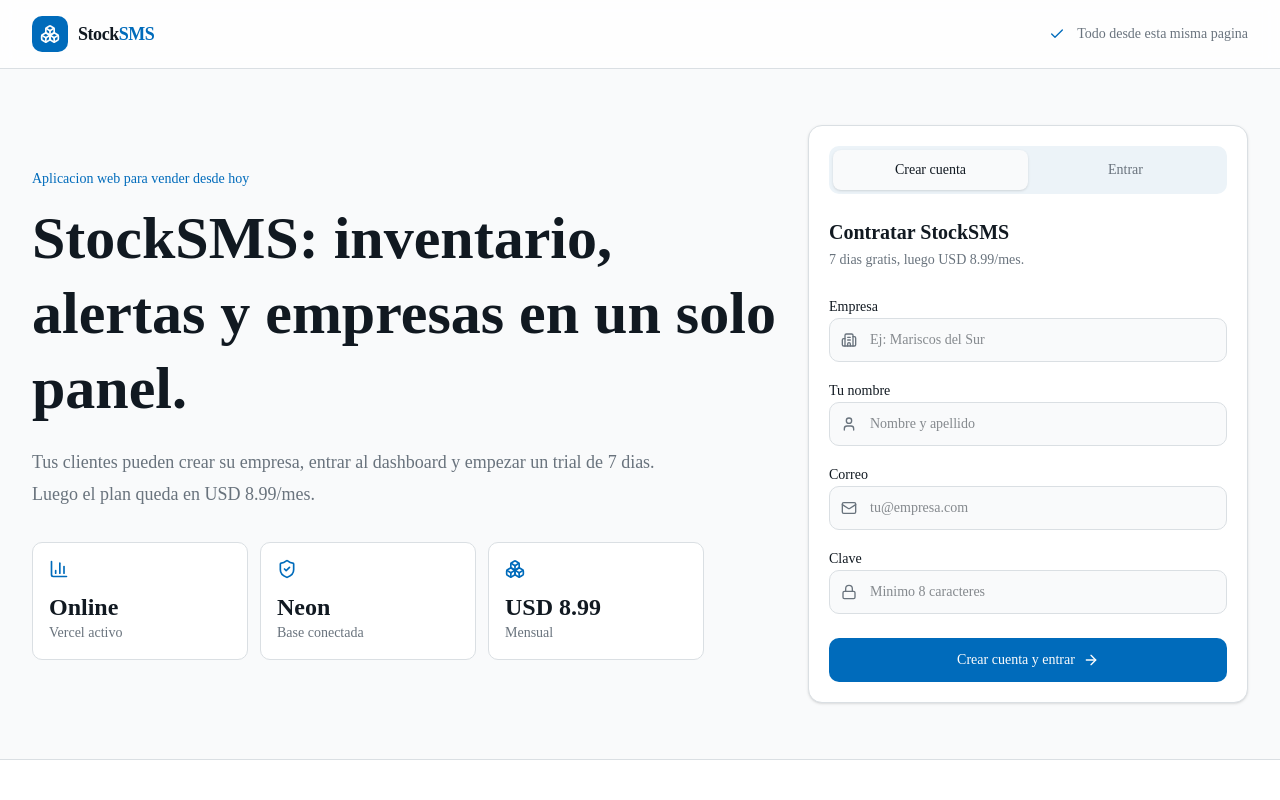
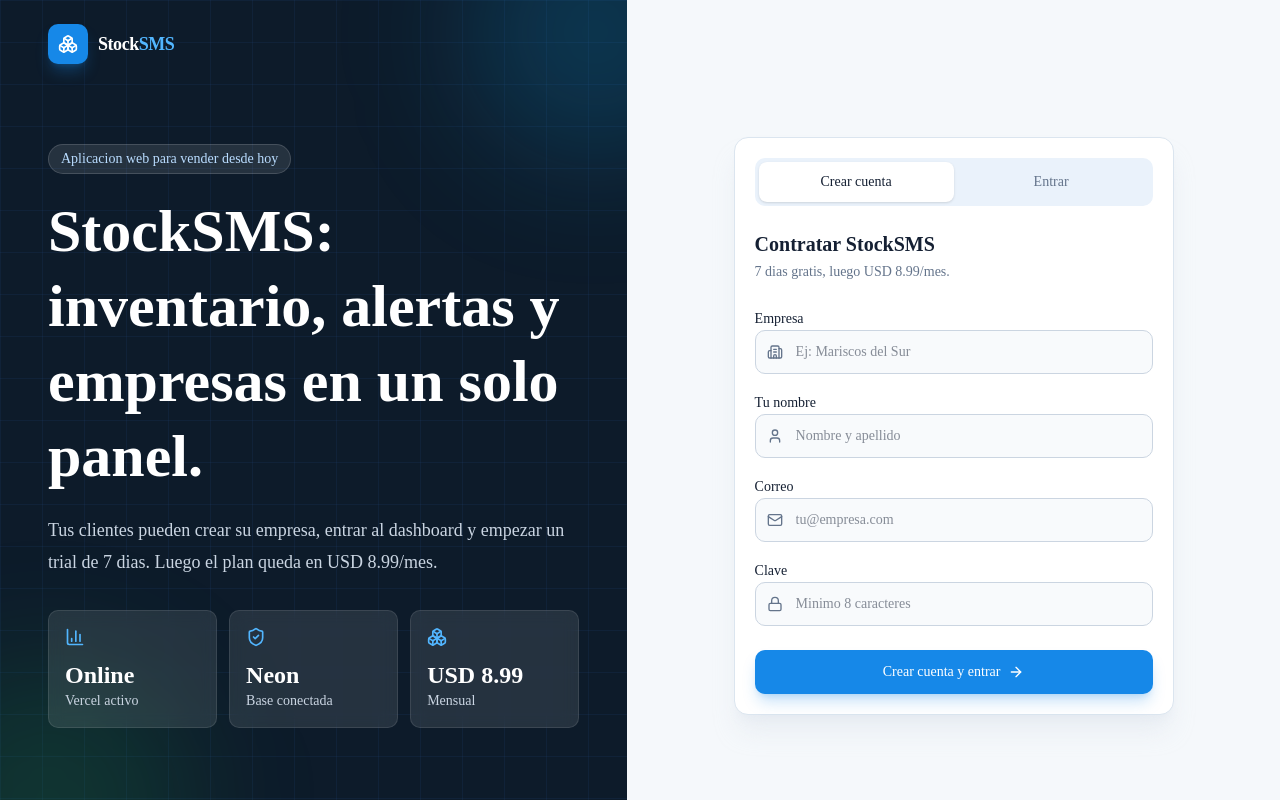
Before and after one commit to juanpeyre-00/stock-sms-web-app, a Next.js app: page / in a window 1280 px wide. Shown: the top 800 px of the page. Built offline with nearby package versions, Linux system fonts and the light colour scheme.

Commit message:
Restore branded public page colors

```diff
--- a/app/page.tsx
+++ b/app/page.tsx
@@ -112,62 +112,66 @@ export default function PublicHomePage() {
   }
 
   return (
-    <main className="min-h-screen bg-background text-foreground">
-      <header className="border-b border-border bg-card/80 backdrop-blur">
-        <div className="mx-auto flex max-w-7xl items-center justify-between gap-4 px-5 py-4 md:px-8">
-          <div className="flex items-center gap-2.5">
-            <span className="flex h-9 w-9 items-center justify-center rounded-lg bg-primary text-primary-foreground">
+    <main className="min-h-screen bg-[#f5f8fb] text-[#152033]">
+      <section className="grid min-h-screen lg:grid-cols-[0.98fr_1.02fr]">
+        <div className="relative flex flex-col justify-between overflow-hidden bg-[#0d1b2a] px-5 py-6 text-white md:px-10 lg:px-12">
+          <div className="absolute inset-0 opacity-30 [background-image:linear-gradient(rgba(68,145,255,.22)_1px,transparent_1px),linear-gradient(90deg,rgba(68,145,255,.22)_1px,transparent_1px)] [background-size:42px_42px]" />
+          <div className="absolute right-0 top-0 h-64 w-64 translate-x-24 -translate-y-24 rounded-full bg-[#0ea5e9]/20 blur-3xl" />
+          <div className="absolute bottom-0 left-0 h-72 w-72 -translate-x-24 translate-y-24 rounded-full bg-[#22c55e]/15 blur-3xl" />
+
+          <div className="relative z-10 flex items-center gap-2.5">
+            <span className="flex h-10 w-10 items-center justify-center rounded-lg bg-[#1688e8] text-white shadow-lg shadow-[#1688e8]/30">
               <Boxes className="h-5 w-5" />
             </span>
             <span className="text-lg font-semibold tracking-tight">
-              Stock<span className="text-primary">SMS</span>
+              Stock<span className="text-[#52b6ff]">SMS</span>
             </span>
           </div>
-          <div className="hidden items-center gap-3 text-sm text-muted-foreground sm:flex">
-            <Check className="h-4 w-4 text-primary" />
-            Todo desde esta misma pagina
-          </div>
-        </div>
-      </header>
 
-      <section className="mx-auto grid max-w-7xl gap-8 px-5 py-10 md:px-8 lg:grid-cols-[1fr_440px] lg:py-14">
-        <div className="flex flex-col justify-center">
-          <p className="text-sm font-medium text-primary">
+          <div className="relative z-10 max-w-xl py-14 lg:py-20">
+            <p className="inline-flex rounded-full border border-white/15 bg-white/10 px-3 py-1 text-sm font-medium text-[#b9dcff]">
               Aplicacion web para vender desde hoy
             </p>
-          <h1 className="mt-3 max-w-3xl text-4xl font-semibold leading-tight md:text-6xl">
+            <h1 className="mt-5 text-4xl font-semibold leading-tight md:text-6xl">
               StockSMS: inventario, alertas y empresas en un solo panel.
             </h1>
-          <p className="mt-5 max-w-2xl text-lg leading-8 text-muted-foreground">
-            Tus clientes pueden crear su empresa, entrar al dashboard y empezar
-            un trial de {TRIAL_DAYS} dias. Luego el plan queda en{' '}
+            <p className="mt-5 text-lg leading-8 text-slate-300">
+              Tus clientes pueden crear su empresa, entrar al dashboard y
+              empezar un trial de {TRIAL_DAYS} dias. Luego el plan queda en{' '}
               {MONTHLY_PRICE_LABEL}.
             </p>
 
-          <div className="mt-8 grid max-w-2xl gap-3 sm:grid-cols-3">
-            <div className="rounded-lg border border-border bg-card p-4">
-              <BarChart3 className="h-5 w-5 text-primary" />
+            <div className="mt-8 grid gap-3 sm:grid-cols-3">
+              <div className="rounded-lg border border-white/10 bg-white/10 p-4 backdrop-blur">
+                <BarChart3 className="h-5 w-5 text-[#52b6ff]" />
                 <p className="mt-3 text-2xl font-semibold">Online</p>
-              <p className="text-sm text-muted-foreground">Vercel activo</p>
+                <p className="text-sm text-slate-300">Vercel activo</p>
               </div>
-            <div className="rounded-lg border border-border bg-card p-4">
-              <ShieldCheck className="h-5 w-5 text-primary" />
+              <div className="rounded-lg border border-white/10 bg-white/10 p-4 backdrop-blur">
+                <ShieldCheck className="h-5 w-5 text-[#52b6ff]" />
                 <p className="mt-3 text-2xl font-semibold">Neon</p>
-              <p className="text-sm text-muted-foreground">Base conectada</p>
+                <p className="text-sm text-slate-300">Base conectada</p>
               </div>
-            <div className="rounded-lg border border-border bg-card p-4">
-              <Boxes className="h-5 w-5 text-primary" />
+              <div className="rounded-lg border border-white/10 bg-white/10 p-4 backdrop-blur">
+                <Boxes className="h-5 w-5 text-[#52b6ff]" />
                 <p className="mt-3 text-2xl font-semibold">USD 8.99</p>
-              <p className="text-sm text-muted-foreground">Mensual</p>
+                <p className="text-sm text-slate-300">Mensual</p>
               </div>
             </div>
           </div>
 
+          <div className="relative z-10 flex items-center gap-3 text-sm text-slate-300">
+            <Check className="h-5 w-5 text-[#38bdf8]" />
+            Todo desde esta misma pagina: ver, contratar y entrar.
+          </div>
+        </div>
+
+        <div className="flex items-center justify-center px-5 py-10 md:px-8">
         <form
           onSubmit={handleSubmit}
-          className="rounded-xl border border-border bg-card p-5 shadow-sm"
+          className="w-full max-w-[440px] rounded-xl border border-[#dbe5ef] bg-white p-5 shadow-xl shadow-slate-200/70"
         >
-          <div className="grid grid-cols-2 rounded-lg bg-secondary p-1">
+          <div className="grid grid-cols-2 rounded-lg bg-[#eaf2fb] p-1">
             <button
               type="button"
               onClick={() => {
@@ -176,8 +180,8 @@ export default function PublicHomePage() {
               }}
               className={`h-10 rounded-md text-sm font-medium transition-colors ${
                 mode === 'signup'
-                  ? 'bg-background text-foreground shadow-sm'
-                  : 'text-muted-foreground'
+                  ? 'bg-white text-[#152033] shadow-sm'
+                  : 'text-[#64748b]'
               }`}
             >
               Crear cuenta
@@ -190,18 +194,18 @@ export default function PublicHomePage() {
               }}
               className={`h-10 rounded-md text-sm font-medium transition-colors ${
                 mode === 'login'
-                  ? 'bg-background text-foreground shadow-sm'
-                  : 'text-muted-foreground'
+                  ? 'bg-white text-[#152033] shadow-sm'
+                  : 'text-[#64748b]'
               }`}
             >
               Entrar
             </button>
           </div>
 
-          <h2 className="mt-6 text-xl font-semibold">
+          <h2 className="mt-6 text-xl font-semibold text-[#152033]">
             {mode === 'signup' ? 'Contratar StockSMS' : 'Entrar al panel'}
           </h2>
-          <p className="mt-1 text-sm text-muted-foreground">
+          <p className="mt-1 text-sm text-[#64748b]">
             {mode === 'signup'
               ? `${TRIAL_DAYS} dias gratis, luego ${MONTHLY_PRICE_LABEL}.`
               : 'Usa el correo y clave de tu empresa.'}
@@ -211,29 +215,29 @@ export default function PublicHomePage() {
             {mode === 'signup' && (
               <>
                 <label className="block space-y-1.5">
-                  <span className="text-sm font-medium">Empresa</span>
+                  <span className="text-sm font-medium text-[#152033]">Empresa</span>
                   <span className="relative block">
-                    <Building2 className="pointer-events-none absolute left-3 top-1/2 h-4 w-4 -translate-y-1/2 text-muted-foreground" />
+                    <Building2 className="pointer-events-none absolute left-3 top-1/2 h-4 w-4 -translate-y-1/2 text-[#64748b]" />
                     <input
                       required
                       value={companyName}
                       onChange={(event) => setCompanyName(event.target.value)}
                       placeholder="Ej: Mariscos del Sur"
-                      className="h-11 w-full rounded-lg border border-input bg-background pl-10 pr-3 text-sm outline-none focus:ring-2 focus:ring-ring/40"
+                      className="h-11 w-full rounded-lg border border-[#cbd5e1] bg-[#f8fafc] pl-10 pr-3 text-sm text-[#152033] outline-none focus:border-[#1688e8] focus:ring-2 focus:ring-[#1688e8]/25"
                     />
                   </span>
                 </label>
 
                 <label className="block space-y-1.5">
-                  <span className="text-sm font-medium">Tu nombre</span>
+                  <span className="text-sm font-medium text-[#152033]">Tu nombre</span>
                   <span className="relative block">
-                    <User className="pointer-events-none absolute left-3 top-1/2 h-4 w-4 -translate-y-1/2 text-muted-foreground" />
+                    <User className="pointer-events-none absolute left-3 top-1/2 h-4 w-4 -translate-y-1/2 text-[#64748b]" />
                     <input
                       required
                       value={name}
                       onChange={(event) => setName(event.target.value)}
                       placeholder="Nombre y apellido"
-                      className="h-11 w-full rounded-lg border border-input bg-background pl-10 pr-3 text-sm outline-none focus:ring-2 focus:ring-ring/40"
+                      className="h-11 w-full rounded-lg border border-[#cbd5e1] bg-[#f8fafc] pl-10 pr-3 text-sm text-[#152033] outline-none focus:border-[#1688e8] focus:ring-2 focus:ring-[#1688e8]/25"
                     />
                   </span>
                 </label>
@@ -241,24 +245,24 @@ export default function PublicHomePage() {
             )}
 
             <label className="block space-y-1.5">
-              <span className="text-sm font-medium">Correo</span>
+              <span className="text-sm font-medium text-[#152033]">Correo</span>
               <span className="relative block">
-                <Mail className="pointer-events-none absolute left-3 top-1/2 h-4 w-4 -translate-y-1/2 text-muted-foreground" />
+                <Mail className="pointer-events-none absolute left-3 top-1/2 h-4 w-4 -translate-y-1/2 text-[#64748b]" />
                 <input
                   required
                   type="email"
                   value={email}
                   onChange={(event) => setEmail(event.target.value)}
                   placeholder="tu@empresa.com"
-                  className="h-11 w-full rounded-lg border border-input bg-background pl-10 pr-3 text-sm outline-none focus:ring-2 focus:ring-ring/40"
+                  className="h-11 w-full rounded-lg border border-[#cbd5e1] bg-[#f8fafc] pl-10 pr-3 text-sm text-[#152033] outline-none focus:border-[#1688e8] focus:ring-2 focus:ring-[#1688e8]/25"
                 />
               </span>
             </label>
 
             <label className="block space-y-1.5">
-              <span className="text-sm font-medium">Clave</span>
+              <span className="text-sm font-medium text-[#152033]">Clave</span>
               <span className="relative block">
-                <Lock className="pointer-events-none absolute left-3 top-1/2 h-4 w-4 -translate-y-1/2 text-muted-foreground" />
+                <Lock className="pointer-events-none absolute left-3 top-1/2 h-4 w-4 -translate-y-1/2 text-[#64748b]" />
                 <input
                   required
                   type="password"
@@ -266,7 +270,7 @@ export default function PublicHomePage() {
                   value={password}
                   onChange={(event) => setPassword(event.target.value)}
                   placeholder="Minimo 8 caracteres"
-                  className="h-11 w-full rounded-lg border border-input bg-background pl-10 pr-3 text-sm outline-none focus:ring-2 focus:ring-ring/40"
+                  className="h-11 w-full rounded-lg border border-[#cbd5e1] bg-[#f8fafc] pl-10 pr-3 text-sm text-[#152033] outline-none focus:border-[#1688e8] focus:ring-2 focus:ring-[#1688e8]/25"
                 />
               </span>
             </label>
@@ -281,7 +285,7 @@ export default function PublicHomePage() {
           <button
             type="submit"
             disabled={loading}
-            className="mt-6 flex h-11 w-full items-center justify-center gap-2 rounded-lg bg-primary text-sm font-medium text-primary-foreground transition-colors hover:bg-primary/90 disabled:cursor-not-allowed disabled:opacity-70"
+            className="mt-6 flex h-11 w-full items-center justify-center gap-2 rounded-lg bg-[#1688e8] text-sm font-medium text-white shadow-lg shadow-[#1688e8]/25 transition-colors hover:bg-[#0875cf] disabled:cursor-not-allowed disabled:opacity-70"
           >
             {loading
               ? 'Procesando...'
@@ -292,25 +296,26 @@ export default function PublicHomePage() {
           </button>
 
           {mode === 'login' && (
-            <p className="mt-4 text-center text-xs text-muted-foreground">
+            <p className="mt-4 text-center text-xs text-[#64748b]">
               Demo: admin@tololo.cl / StockSMS2026!
             </p>
           )}
         </form>
+        </div>
       </section>
 
-      <section className="border-t border-border bg-card">
+      <section className="border-t border-[#dbe5ef] bg-white">
         <div className="mx-auto grid max-w-7xl gap-4 px-5 py-10 md:grid-cols-3 md:px-8">
           {features.map((feature) => {
             const Icon = feature.icon
             return (
               <article
                 key={feature.title}
-                className="rounded-lg border border-border bg-background p-4"
+                className="rounded-lg border border-[#dbe5ef] bg-[#f8fafc] p-4"
               >
-                <Icon className="h-5 w-5 text-primary" />
-                <h2 className="mt-3 font-semibold">{feature.title}</h2>
-                <p className="mt-2 text-sm leading-6 text-muted-foreground">
+                <Icon className="h-5 w-5 text-[#1688e8]" />
+                <h2 className="mt-3 font-semibold text-[#152033]">{feature.title}</h2>
+                <p className="mt-2 text-sm leading-6 text-[#64748b]">
                   {feature.description}
                 </p>
               </article>
```
Lines whose indentation alone changed are shown as unchanged.
